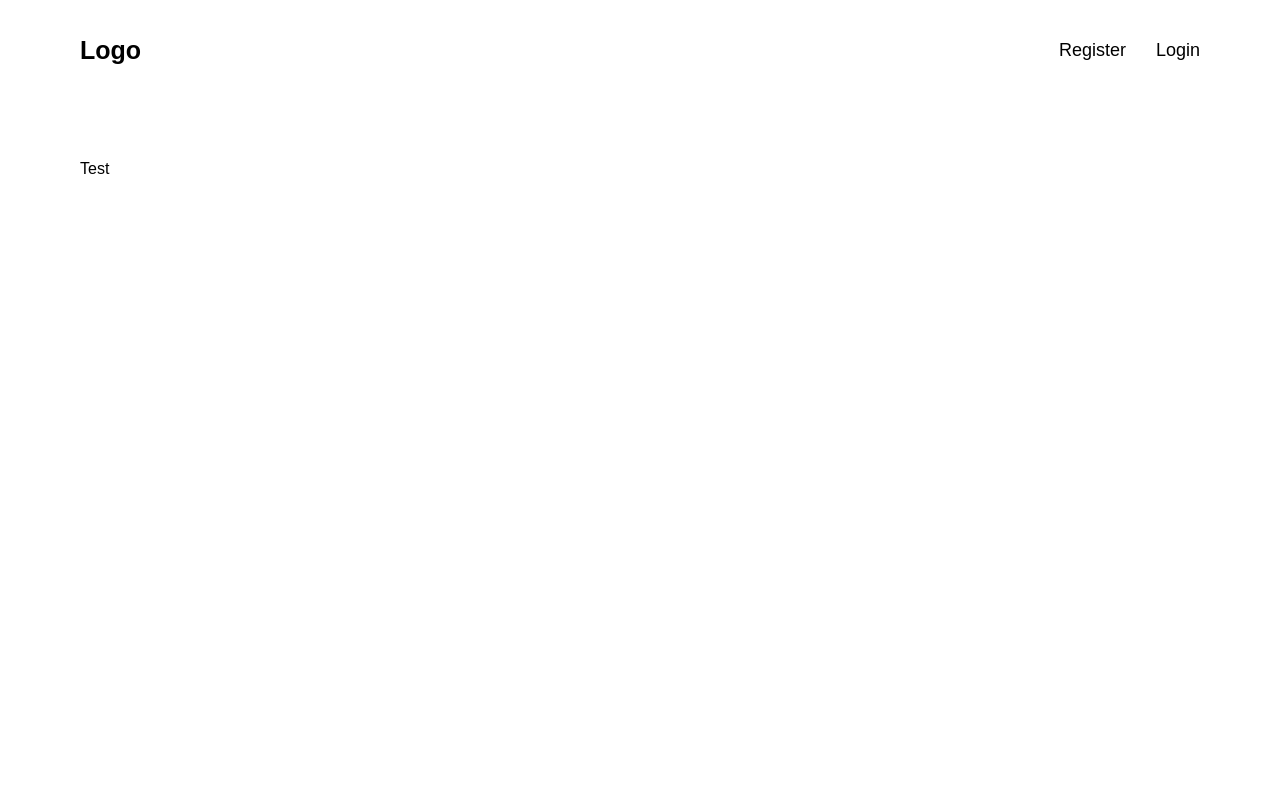
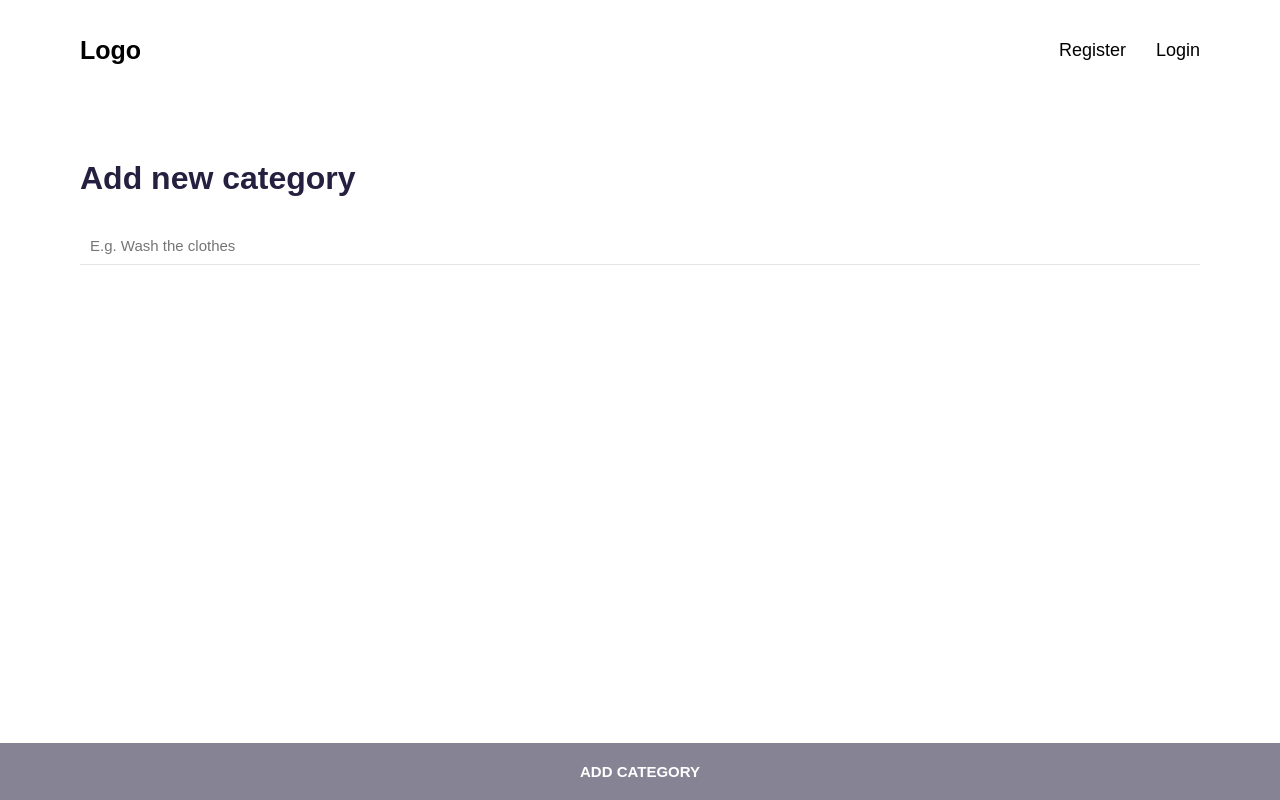
Before and after one commit to arjunp8822/auth-planner, a React (Create React App) app in the folder frontend/: page /newcategory in a window 1280 px wide. Built offline with nearby package versions, Linux system fonts and the light colour scheme; no server answers.

Commit message:
added create category component

```diff
--- a/frontend/src/Home.js
+++ b/frontend/src/Home.js
@@ -5,10 +5,12 @@ import Welcome from "./components/Welcome";
 import PrioritySlider from "./components/PrioritySlider";
 import CategoryCard from "./components/CategoryCard";
 import { BsPlusSquareFill } from "react-icons/bs";
+import { useNavigate } from "react-router-dom";
 
 const Home = () => {
   const { loggedUser } = useContext(UserContext);
   const [categories, setCategories] = useState([]);
+  const navigate = useNavigate();
 
   const fetchCategoryData = async () => {
     const result = await axios.get("http://localhost:4000/categories", {
@@ -22,14 +24,7 @@ const Home = () => {
   }, []);
 
   const newCategory = () => {
-    const tempCategory = {
-      _id: "temp",
-      title: "temp",
-      todos: "temp",
-      user: "temp",
-    };
-    setCategories([...categories, tempCategory]);
-    console.log(categories);
+    navigate("/newcategory");
   };
 
   return (
@@ -50,9 +45,11 @@ const Home = () => {
           </section>
         </>
       )}
-      <div className="add-category" onClick={newCategory}>
-        <BsPlusSquareFill />
-      </div>
+      {loggedUser && (
+        <div className="add-category" onClick={newCategory}>
+          <BsPlusSquareFill />
+        </div>
+      )}
     </>
   );
 };
--- a/frontend/src/components/CreateCategory.js
+++ b/frontend/src/components/CreateCategory.js
@@ -1,7 +1,37 @@
-import React from "react";
+import React, { useContext, useState } from "react";
+import { useNavigate } from "react-router-dom";
+import "./css/CreateTodo.css";
+import axios from "axios";
+import { UserContext } from "../context/UserContext";
 
 const CreateCategory = () => {
-  return <section>Test</section>;
+  const { loggedUser } = useContext(UserContext);
+  const [category, setCategory] = useState("");
+  const navigate = useNavigate();
+
+  const CreateCategory = async () => {
+    const post = await axios.post("http://localhost:4000/categories/create", {
+      title: category,
+      user: loggedUser,
+    });
+    navigate("/");
+  };
+
+  return (
+    <section id="create-todo">
+      <h1>Add new category</h1>
+      <input
+        type="text"
+        placeholder="E.g. Wash the clothes"
+        onChange={(e) => setCategory(e.target.value)}
+      />
+      <form>
+        <div className="create-todo-button" onClick={CreateCategory}>
+          Add Category
+        </div>
+      </form>
+    </section>
+  );
 };
 
 export default CreateCategory;
```
